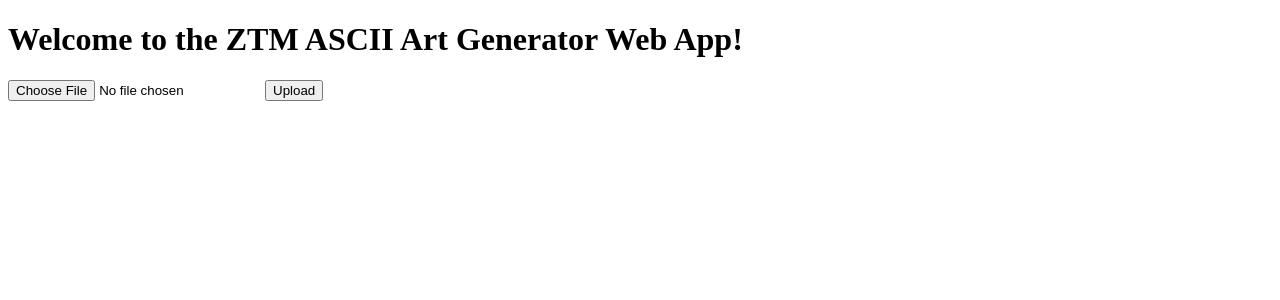
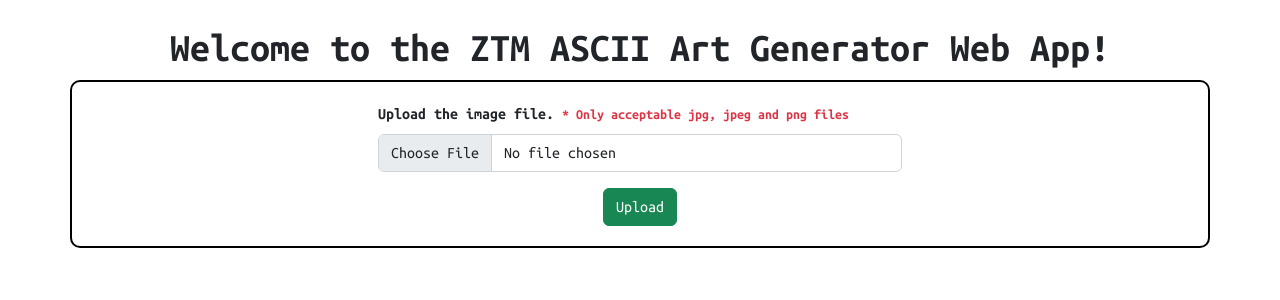
Before and after one commit to zero-to-mastery/ascii-art-2022, a Flask app: page / in a window 1280 px wide. Shown: the top 300 px of the page. Run offline with Flask 2, Linux system fonts and the light colour scheme.

Commit message:
the UI of the webapp is improved by adding some bootstrap css, google fonts and other small stuffs.

```diff
--- a/community-version.py
+++ b/community-version.py
@@ -7,7 +7,6 @@ from time import sleep
 
 from PIL import Image, ImageChops
 from rich.console import Console
-from rich.terminal_theme import MONOKAI
 
 
 def scale_image(image, new_width=100):
@@ -174,10 +173,6 @@ def init_args_parser():
     return args
 
 
-def store_ascii_art():
-    pass
-
-
 if __name__ == "__main__":
     args = init_args_parser()
     # The user Specified which CHAR_SET to use or included his/her own
--- a/requirements.txt
+++ b/requirements.txt
@@ -1,2 +1,4 @@
 Pillow
 rich
+Flask
+Werkzeug
--- a/webapp/ascii_art.py
+++ b/webapp/ascii_art.py
@@ -1,16 +1,20 @@
 import os
 import time
-from flask import Flask, flash, request, redirect, render_template, url_for
+from flask import Flask, request, redirect, render_template
 from PIL import Image
 from werkzeug.utils import secure_filename
 import warnings
 from make_art import convert_image_to_ascii
 from pathlib import Path
+
 IMG_FOLDER = os.path.join('static', "IMG")
 ALLOWED_EXTENSIONS = {"png", "jpg", "jpeg"}
+
 app = Flask(__name__)
+
 app.config['MAX_CONTENT_LENGTH'] = 16 * 1024 * \
     1024  # File can not be largr than 16 Mb
+
 app.config["UPLOAD_FOLDER"] = IMG_FOLDER
 
 
@@ -48,7 +52,8 @@ def upload_file():
         # If the user does not select a file, the browser submits an
         # empty file without a filename.
         if file.filename == "":
-            return redirect(request.url)
+            return render_template("upload.html", file_error = "There is an error about the filename or have not passed the file. Please try again!")
+
         if file and allowed_file(file.filename):
             filename = secure_filename(file.filename)
             filepath = os.path.join(app.config["UPLOAD_FOLDER"], filename)
@@ -56,7 +61,14 @@ def upload_file():
             img = Image.open(filepath)
             ascii_ = convert_image_to_ascii(img)
             file.close()
-            return render_template("ascii.html", ascii=ascii_)
+
+            # also delete the uploaded file from the folder
+            try:
+                os.remove(filepath)
+                return render_template("ascii.html", ascii=ascii_)
+            except Exception as e:
+                return render_template("upload.html", error="Some error occurred! Try again")
+
     return render_template("upload.html")
 
 
--- a/webapp/templates/base.html
+++ b/webapp/templates/base.html
@@ -1,12 +1,28 @@
 <!DOCTYPE html>
 <html lang="en">
-  <head>
+
+<head>
     <meta charset="UTF-8" />
     <meta http-equiv="X-UA-Compatible" content="IE=edge" />
     <meta name="viewport" content="width=device-width, initial-scale=1.0" />
     <title>ZTM ASCII Art Generator: The Web App!</title>
-  </head>
-  <body>
+    <!-- Bootstrap CSS only -->
+    <link href="https://cdn.jsdelivr.net/npm/bootstrap@5.2.2/dist/css/bootstrap.min.css" rel="stylesheet"
+        integrity="sha384-Zenh87qX5JnK2Jl0vWa8Ck2rdkQ2Bzep5IDxbcnCeuOxjzrPF/et3URy9Bv1WTRi" crossorigin="anonymous">
+
+    <!-- Google fonts -->
+    <link rel="preconnect" href="https://fonts.googleapis.com">
+    <link rel="preconnect" href="https://fonts.gstatic.com" crossorigin>
+    <link href="https://fonts.googleapis.com/css2?family=Ubuntu+Mono:wght@400;700&display=swap" rel="stylesheet">
+</head>
+
+<body style="font-family: 'Ubuntu Mono', monospace;">
     {% block body %}{% endblock %}
-  </body>
+
+    <!-- Bootstrap JavaScript Bundle with Popper -->
+    <script src="https://cdn.jsdelivr.net/npm/bootstrap@5.2.2/dist/js/bootstrap.bundle.min.js"
+        integrity="sha384-OERcA2EqjJCMA+/3y+gxIOqMEjwtxJY7qPCqsdltbNJuaOe923+mo//f6V8Qbsw3"
+        crossorigin="anonymous"></script>
+</body>
+
 </html>
--- a/webapp/templates/upload.html
+++ b/webapp/templates/upload.html
@@ -1,9 +1,57 @@
 {% extends 'base.html' %} {% block body %}
-<h1>Welcome to the ZTM ASCII Art Generator Web App!</h1>
-<div>
-  <form action="/" method="post" enctype="multipart/form-data">
-    <input type="file" name="file" />
-    <input type="submit" value="Upload" />
-  </form>
+<div class="container">
+    <div class="row mt-4">
+        <h1 class="text-center fw-bold">Welcome to the ZTM ASCII Art Generator Web App!</h1>
+    </div>
+</div>
+
+<!-- if filename is empty, this html content will be executed to tell the client about the error -->
+{% if file_error %}
+    <div class="container">
+        <div class="row">
+            <div class="col-md-12">
+                <p class="text-center text-danger fw-bold">{{ file_error }}</p>
+            </div>
+        </div>
+    </div>
+{% endif %}
+
+<!-- if some error occurred to delete the file, this html content will be executed to tell the client about the error -->
+{% if error %}
+    <div class="container">
+        <div class="row">
+            <div class="col-md-12">
+                <p class="text-center text-danger fw-bold">{{ error }}</p>
+            </div>
+        </div>
+    </div>
+{% endif %}
+
+<div class="container">
+    <div class="row">
+        <form action="/" method="post" enctype="multipart/form-data"
+            style="width: 100%; border: 2px solid black; border-radius: 10px; padding: 20px;">
+            <div class="container">
+                <div class="row">
+                    <div class="col-md-6 offset-md-3">
+                        <div class="mb-3">
+                            <label for="formFile" class="form-label fw-bold">Upload the image file. <small
+                                    class="text-danger fw-bolder">* Only
+                                    acceptable jpg, jpeg and png files</small></label>
+                            <input class="form-control" type="file" id="formFile" name="file"
+                                accept="image/png, image/jpg, image/jpeg" required>
+                        </div>
+                    </div>
+                </div>
+
+                <div class="row">
+                    <!-- <input type="file" name="file" /> -->
+                    <div class="col-md-4  offset-md-4 text-center">
+                        <input type="submit" value="Upload" type="button" class="btn btn-success" />
+                    </div>
+                </div>
+            </div>
+        </form>
+    </div>
 </div>
 {% endblock %}
```
Also changed, not shown: webapp/templates/ascii.html (+15 -2 lines).
